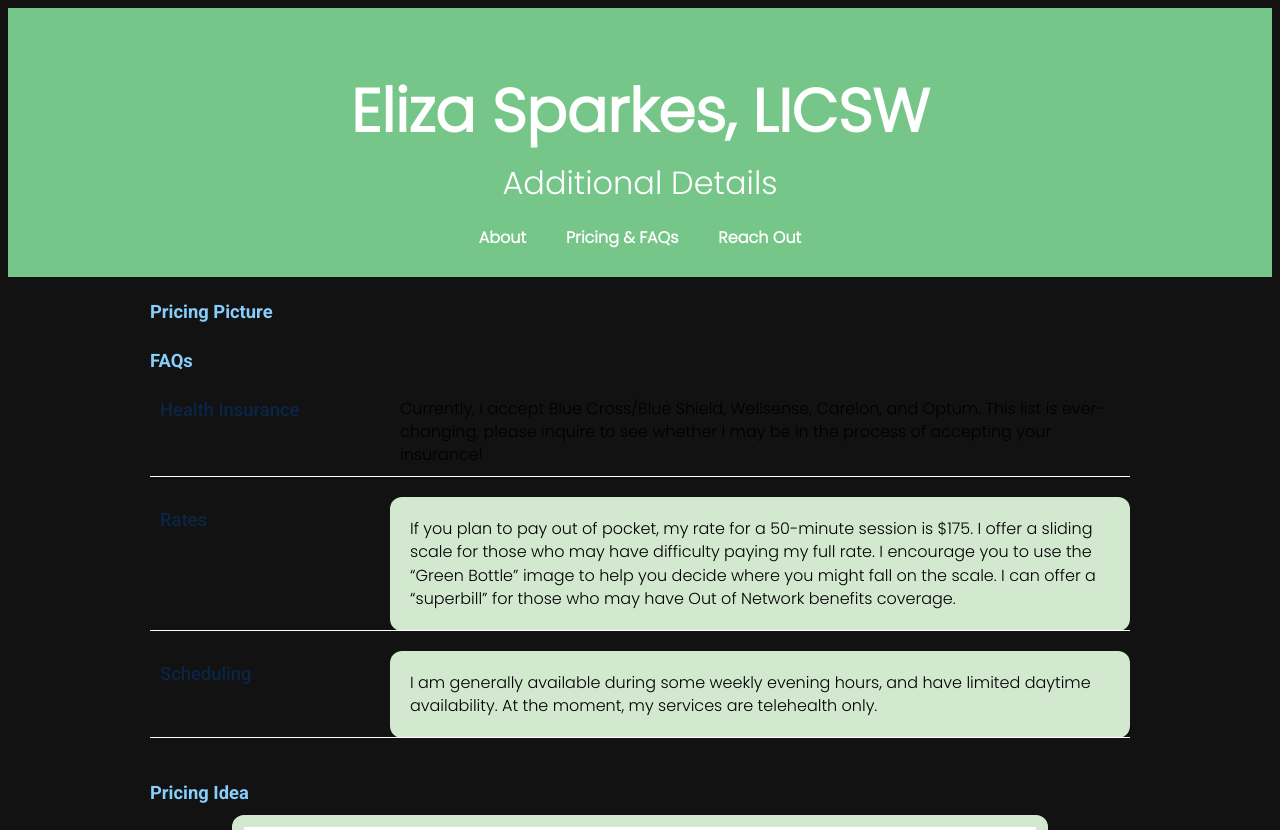
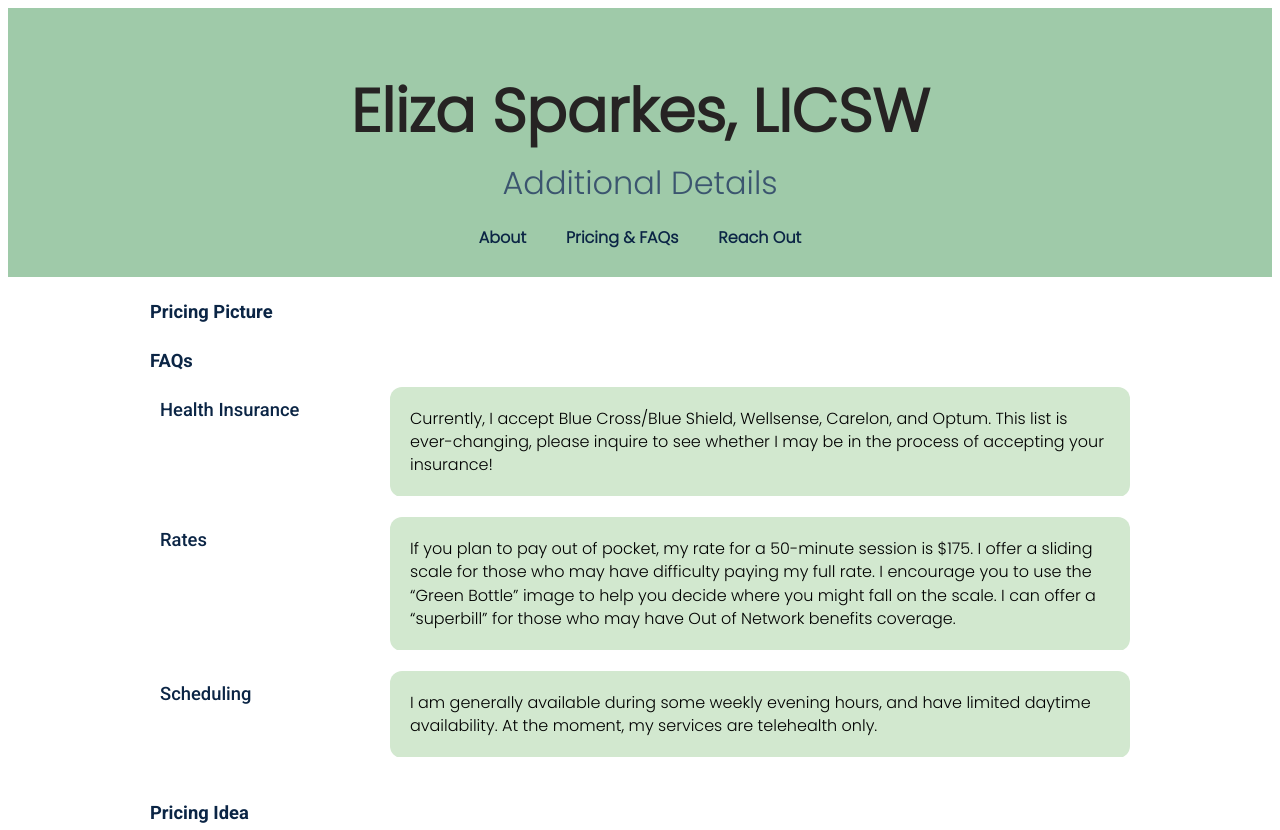
Before and after one commit to matt347/therapy-website-design, a plain HTML site: page frontend/details.html in a window 1280 px wide. Shown: the top 830 px of the page. Drawn offline with Linux system fonts and the dark colour scheme.

Commit message:
adjusting styling

```diff
--- a/frontend/details.html
+++ b/frontend/details.html
@@ -1,11 +1,13 @@
 <!DOCTYPE html>
 <html lang="en">
-
   <head>
     <meta charset="UTF-8" />
     <meta name="viewport" content="width=device-width, initial-scale=1.0" />
     <meta name="description" content="Additional therapist details" />
-  <meta name="keywords" content="Masshealth, Wellsense, Carelon, Optum, superbill, telehealth, nosurprises" />
+    <meta
+      name="keywords"
+      content="Masshealth, Wellsense, Carelon, Optum, superbill, telehealth, nosurprises"
+    />
     <link rel="stylesheet" href="styles.css" />
     <title>Eliza Sparkes, LICSW</title>
   </head>
@@ -25,35 +27,42 @@
       <table>
         <tr>
           <td>Health Insurance</td>
-        <td>
-          Currently, I accept Blue Cross/Blue Shield, Wellsense, Carelon, and Optum. This list is ever-changing, please inquire to see whether I may be in the process of accepting your insurance!
+          <td class="work-together-div">
+            Currently, I accept Blue Cross/Blue Shield, Wellsense, Carelon, and
+            Optum. This list is ever-changing, please inquire to see whether I
+            may be in the process of accepting your insurance!
           </td>
         </tr>
         <tr>
           <td>Rates</td>
           <td class="work-together-div">
-          If you plan to pay out of pocket, my rate for a 50-minute session is $175. I offer a sliding scale for those
-          who may have difficulty paying my full rate. I encourage you to use the “Green Bottle” image to help you
-          decide where you might fall on the scale. I can offer a “superbill” for those who may have Out of Network
-          benefits coverage.
+            If you plan to pay out of pocket, my rate for a 50-minute session is
+            $175. I offer a sliding scale for those who may have difficulty
+            paying my full rate. I encourage you to use the “Green Bottle” image
+            to help you decide where you might fall on the scale. I can offer a
+            “superbill” for those who may have Out of Network benefits coverage.
           </td>
         </tr>
         <tr>
           <td>Scheduling</td>
           <td class="work-together-div">
-          I am generally available during some weekly evening hours, and have limited daytime availability. At the
-          moment, my services are telehealth only.
+            I am generally available during some weekly evening hours, and have
+            limited daytime availability. At the moment, my services are
+            telehealth only.
           </td>
         </tr>
       </table>
     </section>
     <section>
       <h3>Pricing Idea</h3>
-    <img class="green-bottle-image" src="images/greenbottle.webp" alt="Green Bottle Sliding Scale" />
-    <p style="text-align: center;">Image created by Alexis J. Cunningfolk</p>
+      <img
+        class="green-bottle-image"
+        src="images/greenbottle.webp"
+        alt="Green Bottle Sliding Scale"
+      />
+      <p style="text-align: center">Image created by Alexis J. Cunningfolk</p>
     </section>
     <div class="space-bottom"></div>
     <div class="border-bottom"></div>
   </body>
-
 </html>
--- a/frontend/styles.css
+++ b/frontend/styles.css
@@ -31,7 +31,7 @@ header {
 }
 
 body {
-  background: #FFFFFF;
+  background: #ffffff;
   color: #000000;
   font-family: "Professional";
   font-weight: 500;
@@ -80,7 +80,8 @@ header h2 {
   font-size: 1rem;
 }
 #nav_div a:hover,
-#nav_div a:focus {  background: #FFFFFF;
+#nav_div a:focus {
+  background: #ffffff;
   color: #04204a;
   outline: none;
 }
@@ -99,7 +100,8 @@ section h3 {
   margin-bottom: 8px;
 }
 
-p, li {
+p,
+li {
   color: #000000;
   font-size: 1rem;
   margin-bottom: 12px;
@@ -115,21 +117,21 @@ table {
 table td {
   padding: 10px;
   vertical-align: top;
-  border-bottom: 1px solid #FFFFFF;
+  border-bottom: 1px solid #ffffff;
 }
 
 iframe {
   width: 100%;
   max-width: 640px;
   height: 860px;
-  border: 1px solid #FFFFFF;
+  border: 1px solid #ffffff;
   border-radius: 6px;
   display: block;
   margin: 14px auto;
 }
 
 .space-bottom {
-  background-color: #FFFFFF;
+  background-color: #ffffff;
   padding-bottom: 100px;
 }
 .border-bottom {
@@ -224,7 +226,7 @@ iframe {
 } */
 
 .work-together-div {
-    background-color: #d2e8cf;  /* this is a very nice soft green */
+  background-color: #d2e8cf; /* this is a very nice soft green */
   /* background-color: #9fcaa9; */
   padding: 20px;
   border-radius: 12px;
@@ -286,88 +288,7 @@ table td:last-child {
   padding: 12px;
   border: 12px solid #d2e8cf;
   border-radius: 12px;
-    background-color: #FFFFFF;
+  background-color: #ffffff;
   max-width: 100%;
   box-sizing: border-box;
 }
-
-
-
-@media (prefers-color-scheme: dark) {
-
-  body {
-    background-color: #121212;
-    color: #FFFFFF;
-    font-family: "Professional";
-    font-weight: 500;
-    line-height: 1.45;
-    -webkit-font-smoothing: antialiased;
-    -moz-osx-font-smoothing: grayscale;
-  }
-
-  header {
-    margin: 0 auto;
-    text-align: center;
-    background: #77c689;
-    /* background: linear-gradient(rgba(255,255,255,0.5), rgba(255,255,255,0.5)), url("images/calm_background.png"); */
-    background-size: cover;
-    background-position: center;
-    padding: 20px 0;
-  }
-
-  header h1 {
-    font-size: 60px;
-    width: 100%;
-    height: 65px;
-    margin-bottom: 6px;
-    text-align: center;
-    color: white;
-  }
-
-  header h2 {
-    font-size: 2rem;
-    font-weight: 500;
-    color: white;
-    margin-bottom: 12px;
-  }
-
-  a {
-    color: lightskyblue;
-  }
-
-  section h3 {
-    font-size: 1.15rem;
-    color: lightskyblue;
-    margin-bottom: 8px;
-  }
-
-  p, li {
-    color: white;
-    font-size: 1rem;
-    margin-bottom: 12px;
-  }
-
-  #nav_div a {
-    display: inline-block;
-    padding: 8px 14px;
-    color: white;
-    text-decoration: none;
-    border-radius: 6px;
-    background: transparent;
-    transition: background 120ms ease, color 120ms ease;
-    font-weight: 600;
-    font-size: 1rem;
-  }
-
-  #nav_div a:hover,
-  #nav_div a:focus {  background: #121212;
-    color: white;
-    outline: none;
-  }
-
-  .space-bottom {
-    background-color: #121212;
-    padding-bottom: 100px;
-  }
-
-}
```
Lines whose indentation alone changed are shown as unchanged.
